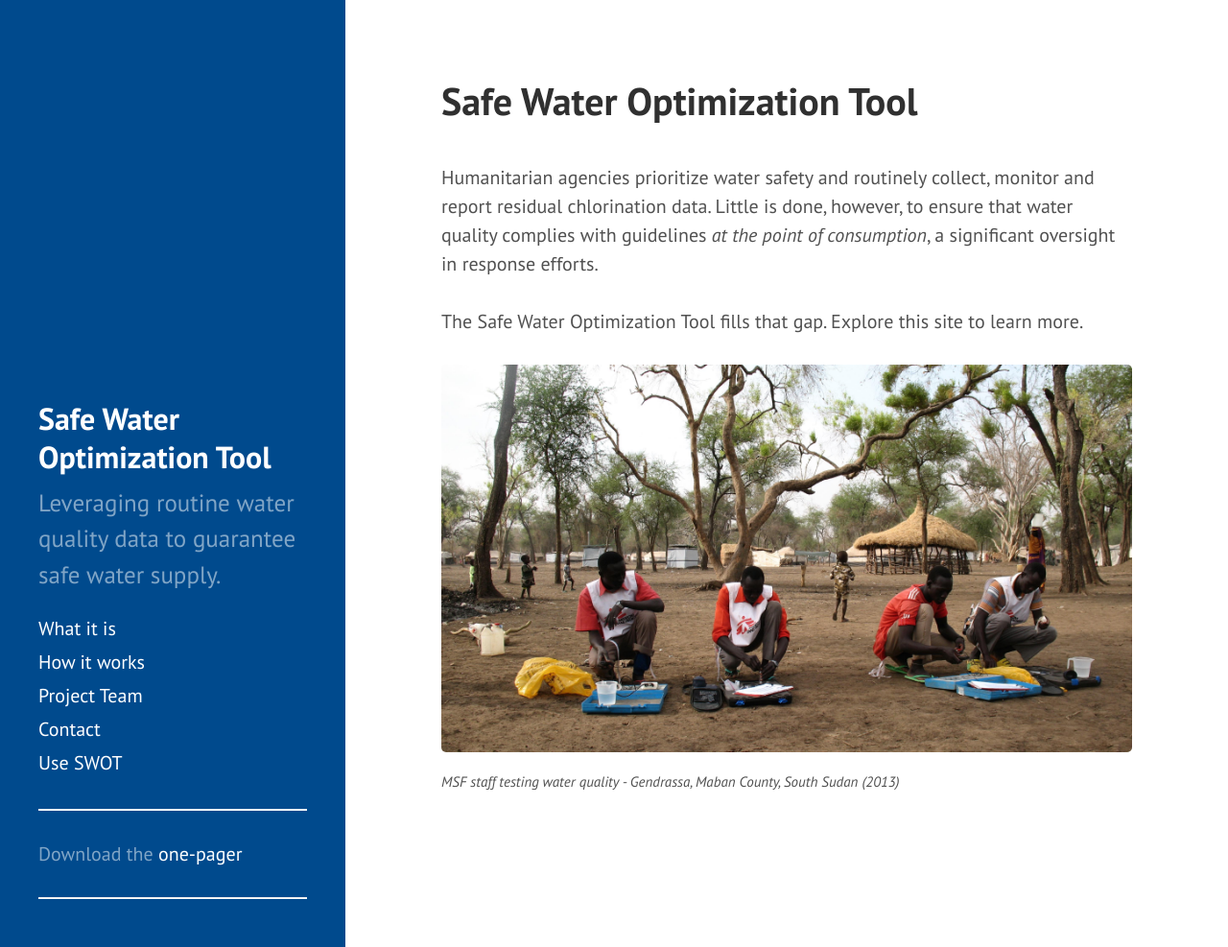
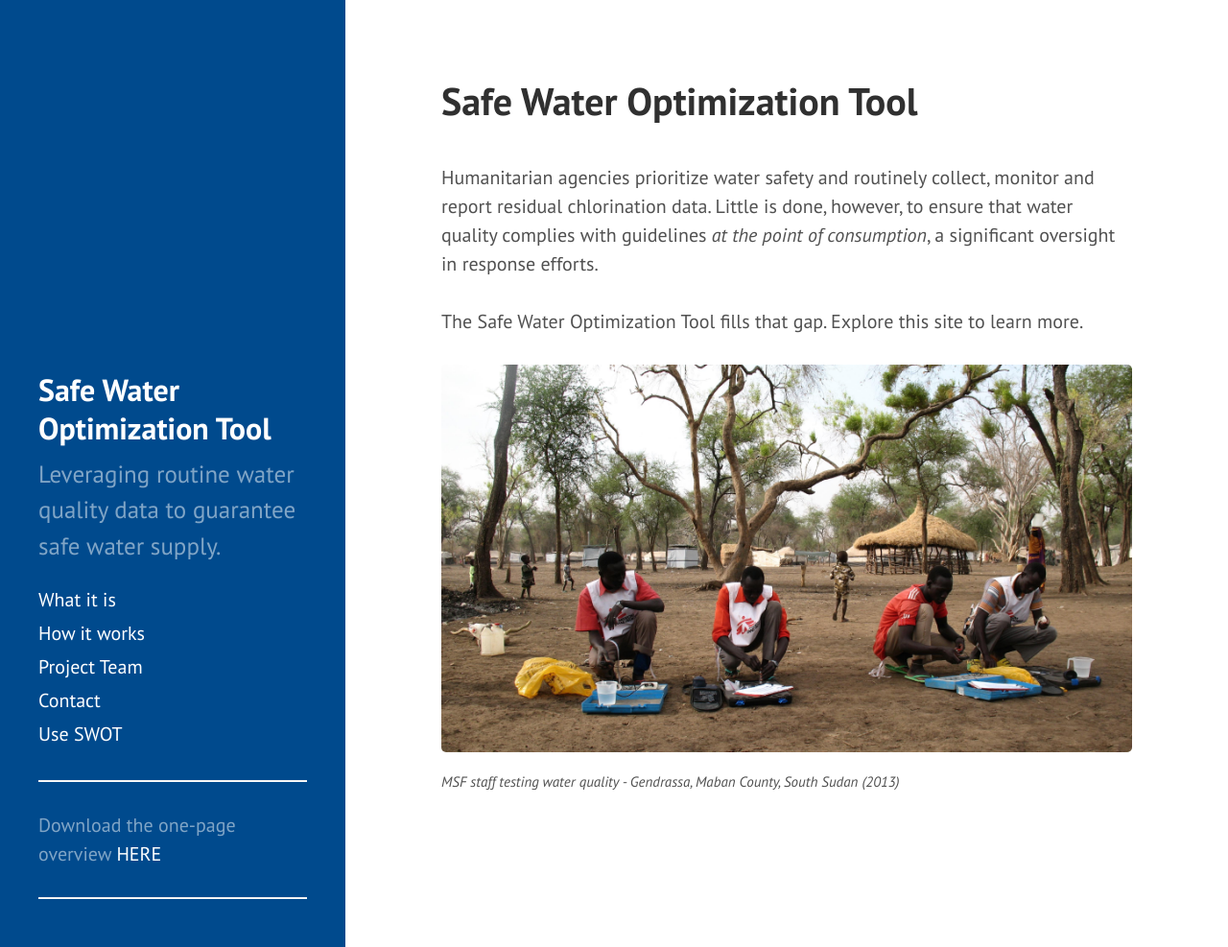
Before and after one commit to safeh2o/swot-infopage, a Jekyll site: the page built from index.html, in a window 1280 px wide and 987 px high. Shown: the whole window at 96% size. Built offline with Jekyll 4.4.1, drawn with Linux system fonts in a browser that asks for light colours; Markdown is read by kramdown in place of the engine named in the settings; the list of posts is cut into pages by our own code.

Commit message:
Update sidebar.html

```diff
--- a/_includes/sidebar.html
+++ b/_includes/sidebar.html
@@ -18,8 +18,8 @@
       <a class="sidebar-nav-item{% if page.url == '/use-swot/' %} active{% endif %}" href="{{ site.baseurl }}/use-swot/">Use SWOT</a>
       <hr>
       <div class="sidebar-about">
-      Download the
-      <a href="/public/SWOT_Summary.pdf" download>one-pager</a>
+      Download the one-page overview
+      <a href="/public/SWOT_Summary.pdf" download>HERE</a>
       <hr>
 
     </nav>
```
